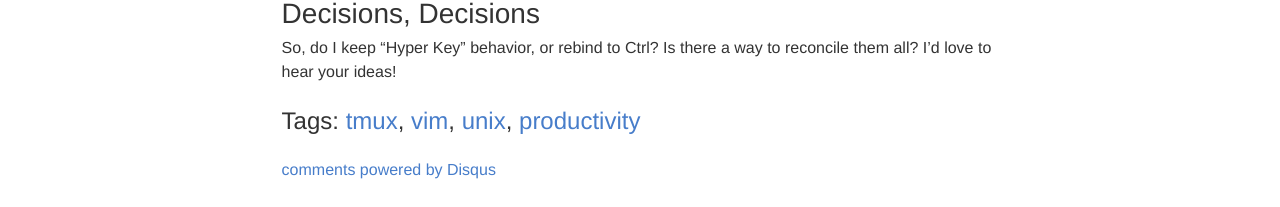
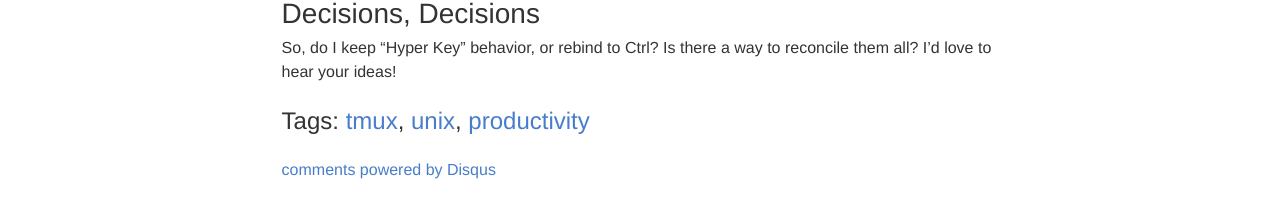
Before and after one commit to bobgilmore/bobgilmore.github.io, a Jekyll site: the page built from _posts/2014-03-13-tmux-hyper-caps.md, in a window 1280 px wide. Shown: the part 690-897 px from the top of the page. Built offline with Jekyll 4.4.1, drawn with Linux system fonts in a browser that asks for light colours; comment, search, counter and statistics services are not loaded.

Commit message:
Remove vim tag

```diff
--- a/_posts/2014-03-13-tmux-hyper-caps.md
+++ b/_posts/2014-03-13-tmux-hyper-caps.md
@@ -2,7 +2,6 @@
 title: tmux, Hyper Key, and Caps Lock
 tags:
 - tmux
-- vim
 - unix
 - productivity
 date: 2014-03-13 10:00:00
```
